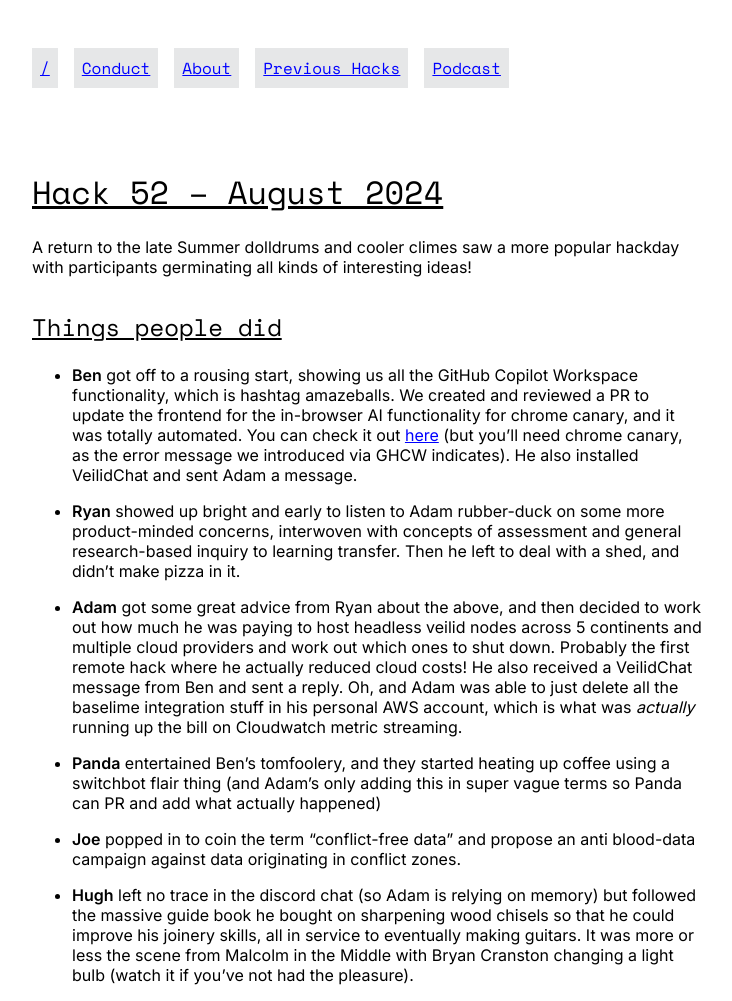
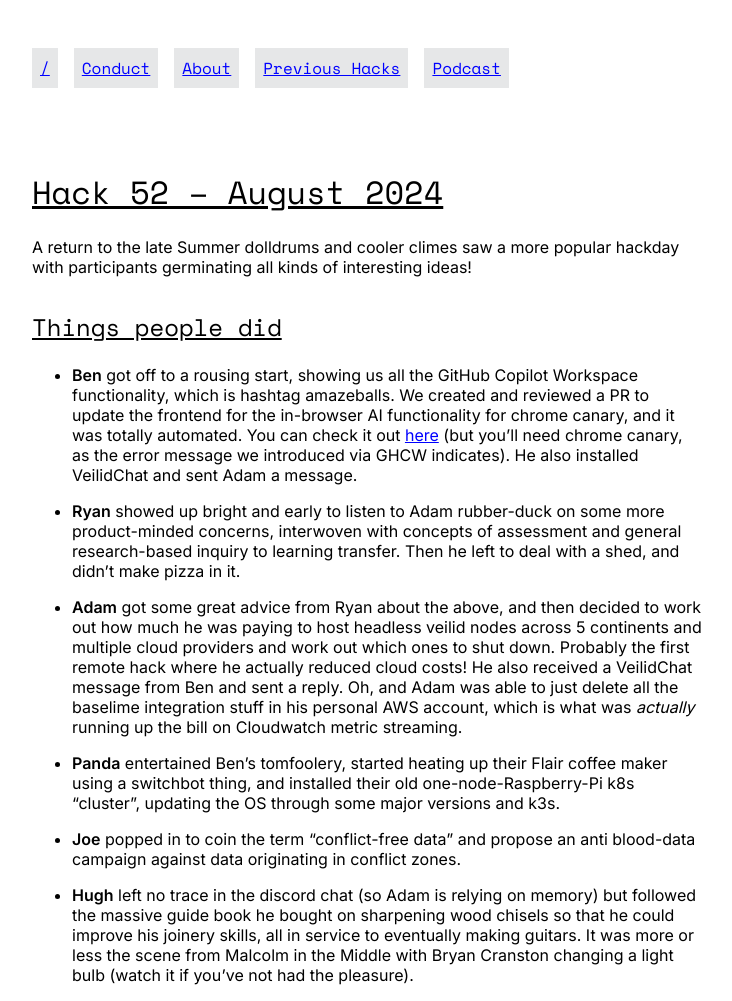
Before and after one commit to remotehack/remotehack.github.io, a Jekyll site: the page built from _hacks/52.md, in a window 1280 px wide. Shown: the whole page, without its empty margins (272-1004 px from the left). Built offline with Jekyll 4.4.1, drawn with Linux system fonts in a browser that asks for light colours.

Commit message:
Update 52.md

```diff
--- a/_hacks/52.md
+++ b/_hacks/52.md
@@ -13,7 +13,7 @@ A return to the late Summer dolldrums and cooler climes saw a more popular hackd
 
 - **Adam** got some great advice from Ryan about the above, and then decided to work out how much he was paying to host headless veilid nodes across 5 continents and multiple cloud providers and work out which ones to shut down. Probably the first remote hack where he actually reduced cloud costs! He also received a VeilidChat message from Ben and sent a reply. Oh, and Adam was able to just delete all the baselime integration stuff in his personal AWS account, which is what was _actually_ running up the bill on Cloudwatch metric streaming.
 
-- **Panda** entertained Ben's tomfoolery, and they started heating up coffee using a switchbot flair thing (and Adam's only adding this in super vague terms so Panda can PR and add what actually happened)
+- **Panda** entertained Ben's tomfoolery, started heating up their Flair coffee maker using a switchbot thing, and installed their old one-node-Raspberry-Pi k8s "cluster", updating the OS through some major versions and k3s.
 
 - **Joe** popped in to coin the term "conflict-free data" and propose an anti blood-data campaign against data originating in conflict zones.
 
```
